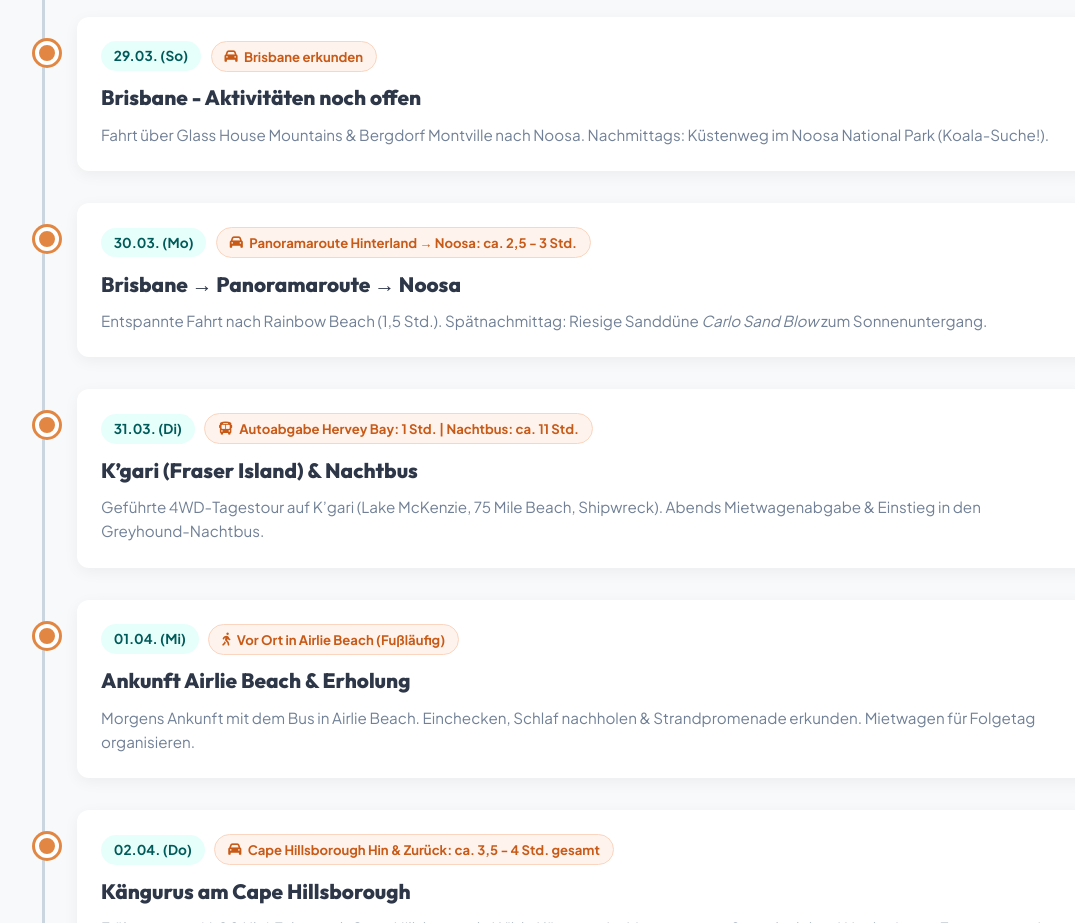
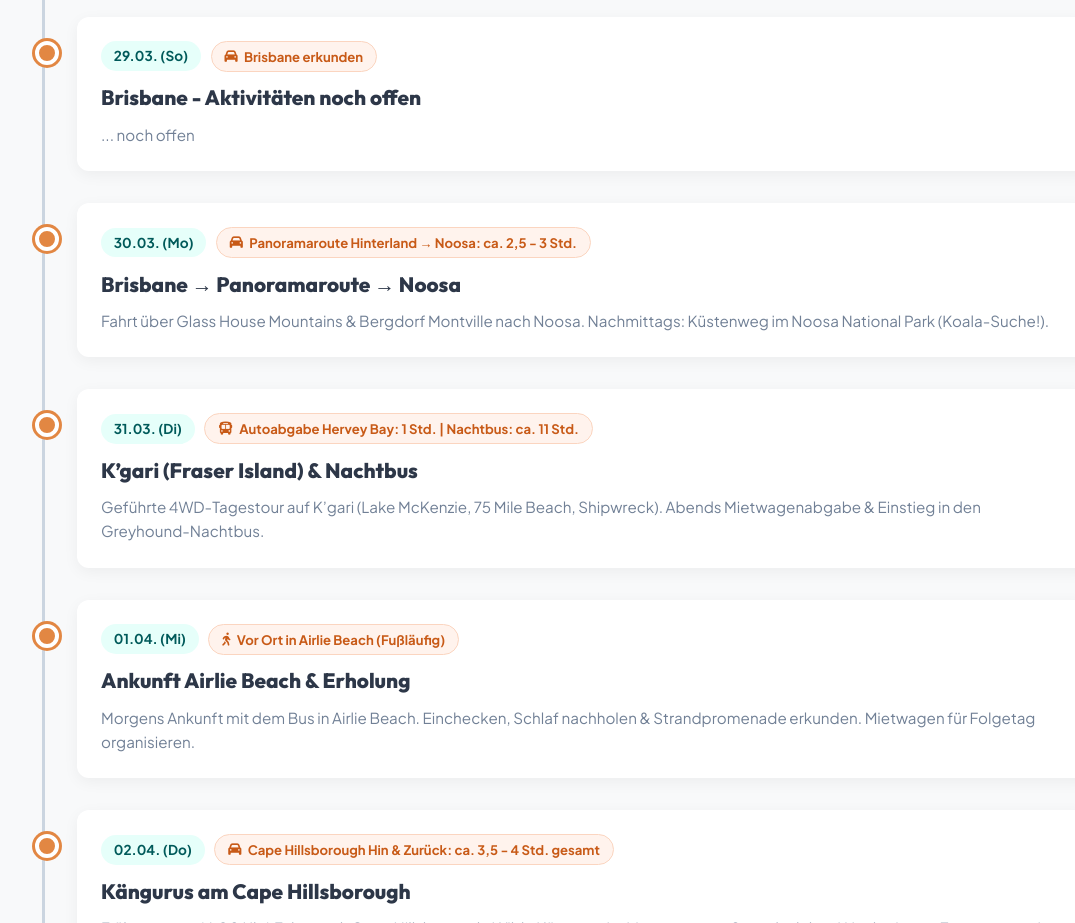
Before and after one commit to dmwhrys2c6-crypto/Australien-Reiseplan, a plain HTML site: page gemini-code-1786118474310.index.html in a window 1280 px wide. Shown: the part 2340-3263 px from the top of the page, without its empty margins (72-1147 px from the left). Drawn offline with Linux system fonts and the light colour scheme.

Commit message:
Update timeline descriptions for Brisbane activities

```diff
--- a/gemini-code-1786118474310.index.html
+++ b/gemini-code-1786118474310.index.html
@@ -630,7 +630,7 @@
             <span class="drive-badge"><i class="fa-solid fa-car"></i> Brisbane erkunden </span>
           </div>
           <h3 class="timeline-title">Brisbane - Aktivitäten noch offen</h3>
-          <p class="timeline-desc">Fahrt über Glass House Mountains & Bergdorf Montville nach Noosa. Nachmittags: Küstenweg im Noosa National Park (Koala-Suche!).</p>
+          <p class="timeline-desc"> ... noch offen </p>
         </div>
 
         <div class="timeline-item p2">
@@ -639,7 +639,7 @@
             <span class="drive-badge"><i class="fa-solid fa-car"></i> Panoramaroute Hinterland → Noosa: ca. 2,5 - 3 Std.</span>
           </div>
           <h3 class="timeline-title">Brisbane → Panoramaroute → Noosa</h3>
-          <p class="timeline-desc">Entspannte Fahrt nach Rainbow Beach (1,5 Std.). Spätnachmittag: Riesige Sanddüne <i>Carlo Sand Blow</i> zum Sonnenuntergang.</p>
+          <p class="timeline-desc">Fahrt über Glass House Mountains & Bergdorf Montville nach Noosa. Nachmittags: Küstenweg im Noosa National Park (Koala-Suche!).</p>
         </div>
 
         <div class="timeline-item p2">
```
